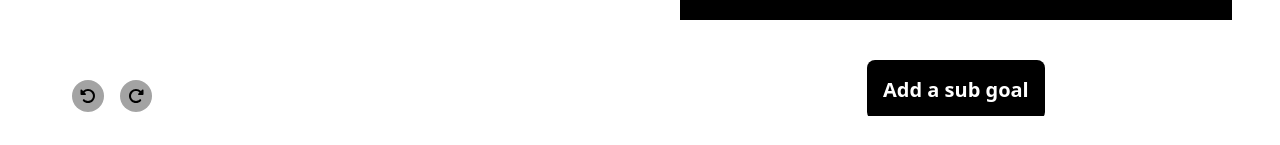
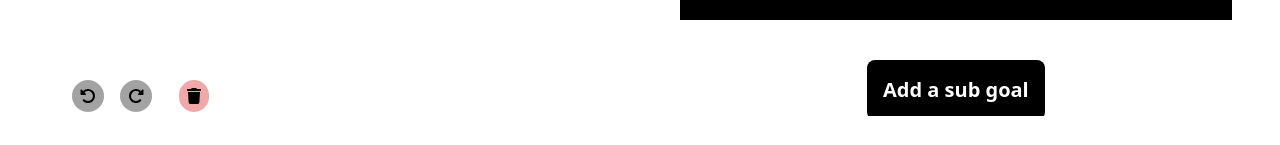
Before and after one commit to TKPending/Kuvitus, a Next.js app: page /goal/1 in a window 1280 px wide. Shown: the part 652-797 px from the top of the page. Built offline with nearby package versions, Linux system fonts and the light colour scheme.

Commit message:
Added Delete Button to CanvasRevision

```diff
--- a/src/app/components/custom/revision/CanvasRevisionComponent.tsx
+++ b/src/app/components/custom/revision/CanvasRevisionComponent.tsx
@@ -1,6 +1,10 @@
 import { useState } from "react";
 import { FontAwesomeIcon } from "@fortawesome/react-fontawesome";
-import { faRotateLeft, faRotateRight } from "@fortawesome/free-solid-svg-icons";
+import {
+  faRotateLeft,
+  faRotateRight,
+  faTrash,
+} from "@fortawesome/free-solid-svg-icons";
 
 type Props = {
   onUndo: () => void;
@@ -13,6 +17,7 @@ const CanvasRevisionComponent = ({ onUndo, onRedo }: Props) => {
   const revisionOptions = [
     { type: "undo", icon: faRotateLeft, action: onUndo },
     { type: "redo", icon: faRotateRight, action: onRedo },
+    { type: "delete-all", icon: faTrash, action: null },
   ];
 
   const handleOptionHover = (option: string) => {
@@ -26,7 +31,13 @@ const CanvasRevisionComponent = ({ onUndo, onRedo }: Props) => {
           key={index}
           className="flex flex-col items-center justify-center gap-2"
         >
-          <p className={`${isOptionHovered === option.type ? "decoration-black scale-110" : "text-white"} transition duration-500 text-xs`}>
+          <p
+            className={`${
+              isOptionHovered === option.type
+                ? "decoration-black scale-110"
+                : "text-white"
+            } transition duration-500 text-xs`}
+          >
             {option.type}
           </p>
           <FontAwesomeIcon
@@ -34,7 +45,10 @@ const CanvasRevisionComponent = ({ onUndo, onRedo }: Props) => {
             onClick={option.action}
             onMouseOver={() => handleOptionHover(option.type)}
             onMouseLeave={() => setIsOptionHovered(null)}
-            className="hover:cursor-pointer hover:scale-105 bg-neutral-400 rounded-full p-2"
+            className={`hover:cursor-pointer hover:scale-105 bg-neutral-400 rounded-full p-2
+              ${option.type === "delete-all" && "bg-red-600 bg-opacity-40 hover:bg-opacity-80 transition duration-400"}
+
+            `}
           />
         </div>
       ))}
```
